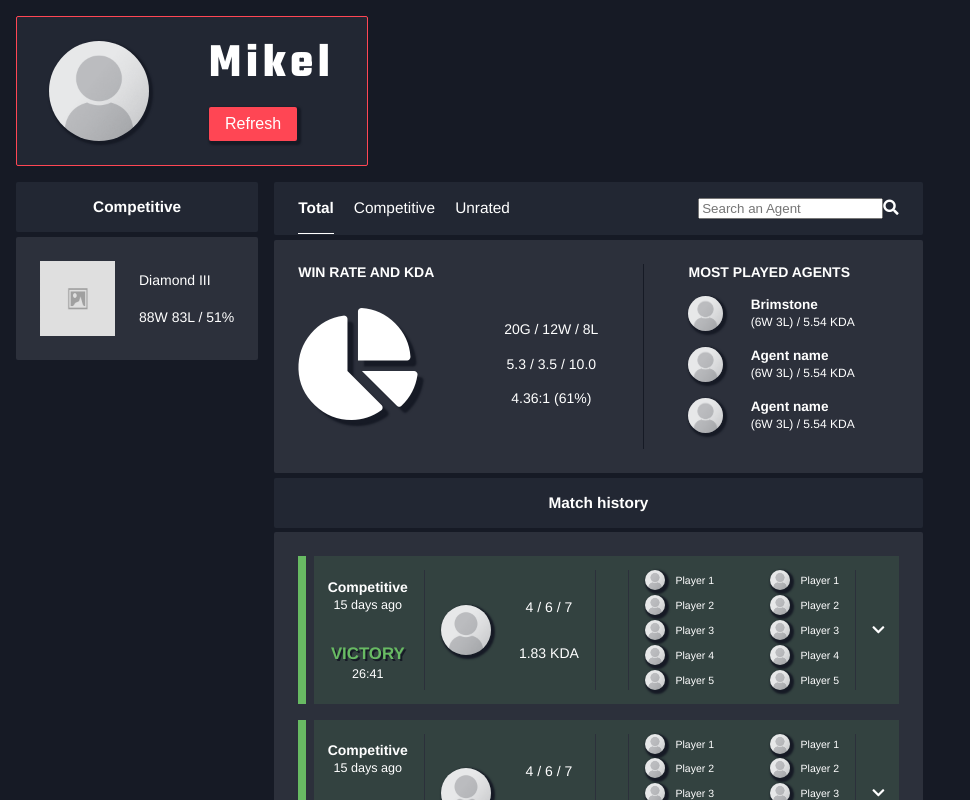
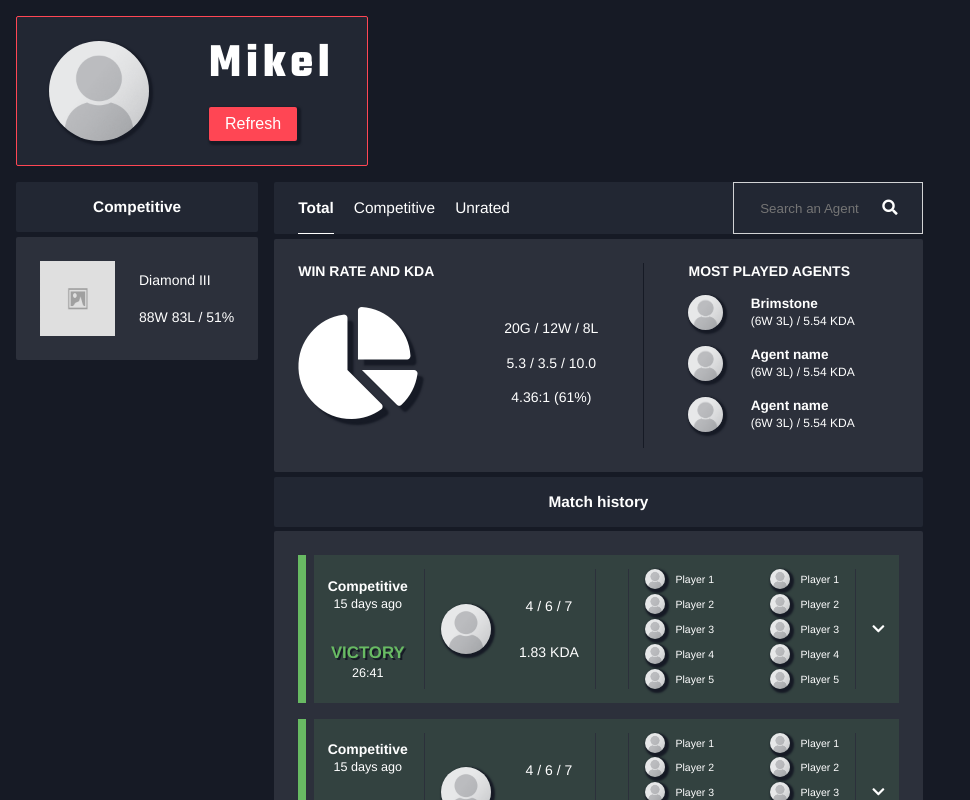
Before and after one commit to bobaec/valostats, a React (Create React App) app: page /player in a window 1280 px wide. Shown: the top 800 px of the page, without its empty margins (0-970 px from the left). Built offline with nearby package versions, Linux system fonts and the light colour scheme.

Commit message:
fix searchbox styling

```diff
--- a/src/components/playerComponents/HistoryOverview.scss
+++ b/src/components/playerComponents/HistoryOverview.scss
@@ -4,7 +4,8 @@
   .history-overview-navigation {
     justify-content: space-between;
     font-weight: 400;
-    padding-bottom: 0;
+    padding: 0;
+    padding-left: 1.5rem;
     align-items: center;
 
     ul {
@@ -17,7 +18,7 @@
       li {
         margin-right: 1.3em;
         height: 100%;
-        padding-bottom: 1rem;
+        padding: 1rem 0;
         cursor: pointer;
 
         &.selected {
@@ -42,7 +43,9 @@
       display: flex;
       flex-direction: row;
       align-items: center;
-      padding-bottom: 1rem;
+      padding: 1rem 0;
+      padding-right: 1.5rem;
+      border: solid 1px #d2d3d5;
 
       .agent-text {
         padding-right: 1em;
--- a/src/components/playerComponents/HistoryOverviewSearchbox.jsx
+++ b/src/components/playerComponents/HistoryOverviewSearchbox.jsx
@@ -1,50 +1,37 @@
-import React, { useState } from "react";
-import "./HistoryOverviewSearchbox.scss";
+import React, { useState } from 'react';
+import './HistoryOverviewSearchbox.scss';
 
 export default function HistoryOverviewSearchBox() {
   const [state, setState] = useState({
     showDropdown: false,
-    filter: "",
+    filter: '',
   });
 
-  let characterList = [
-    "Breach",
-    "Brimstone",
-    "Cypher",
-    "Jett",
-    "Omen",
-    "Phoenix",
-    "Sage",
-    "Sova",
-    "Viper",
-  ];
+  let characterList = ['Breach', 'Brimstone', 'Cypher', 'Jett', 'Omen', 'Phoenix', 'Sage', 'Sova', 'Viper'];
 
   let dropdownList =
-    state.filter === ""
+    state.filter === ''
       ? characterList.map((characterName) => <li>{characterName}</li>)
       : characterList
-          .filter((characterName) =>
-            characterName.toLowerCase().includes(state.filter.toLowerCase())
-          )
+          .filter((characterName) => characterName.toLowerCase().includes(state.filter.toLowerCase()))
           .map((filteredCharacterName) => <li>{filteredCharacterName}</li>);
 
   return (
     <>
-      <div className="history-overview-searchbox">
-        <div className="searchbox-input">
+      <div className='history-overview-searchbox'>
+        <div className='searchbox-input'>
           <input
-            type="text"
-            class="Input"
-            placeholder="Search an Agent"
+            type='text'
+            class='input'
+            placeholder='Search an Agent'
             onFocus={(e) => setState({ ...state, showDropdown: true })}
             onBlur={(e) => setState({ ...state, showDropdown: false })}
-            onChange={(e) => setState({ ...state, filter: e.target.value })}
-          ></input>
-          <i className="fas fa-search"></i>
+            onChange={(e) => setState({ ...state, filter: e.target.value })}></input>
+          <i className='fas fa-search'></i>
         </div>
-        <div className="searchbox-dropdown-menu">
+        <div className='searchbox-dropdown-menu'>
           {state.showDropdown && (
-            <ul id="searchbox-dropdown-agent-list">
+            <ul id='searchbox-dropdown-agent-list'>
               <li>All Agents</li>
               {dropdownList}
             </ul>
@@ -54,6 +41,3 @@ export default function HistoryOverviewSearchBox() {
     </>
   );
 }
-{
-  /* this should be an input with autocomplete */
-}
--- a/src/components/playerComponents/HistoryOverviewSearchbox.scss
+++ b/src/components/playerComponents/HistoryOverviewSearchbox.scss
@@ -1,12 +1,32 @@
-@import "../../colors.scss";
+@import '../../colors.scss';
 
 .searchbox-dropdown-menu {
-  background-color: orange;
+  background-color: $outer-box-black;
   position: absolute;
-  width: 220px;
+  width: 187px;
+  margin-top: calc(1em + 1px);
+
   #searchbox-dropdown-agent-list {
     display: flex;
     flex-direction: column;
-    padding: 12px 0 0 72px;
+    padding: 1em 0 0 2em;
+    border: solid 1px #d2d3d5;
+    border-bottom-left-radius: 2px;
+    border-bottom-right-radius: 2px;
+    border-top: none;
+    margin-left: -1px;
+
+    li {
+      padding-top: 0;
+    }
   }
 }
+
+.searchbox-input input {
+  background: $outer-box-black;
+  color: white;
+  outline: none;
+  border: none;
+  width: 120px;
+  padding-left: 2em;
+}
```
